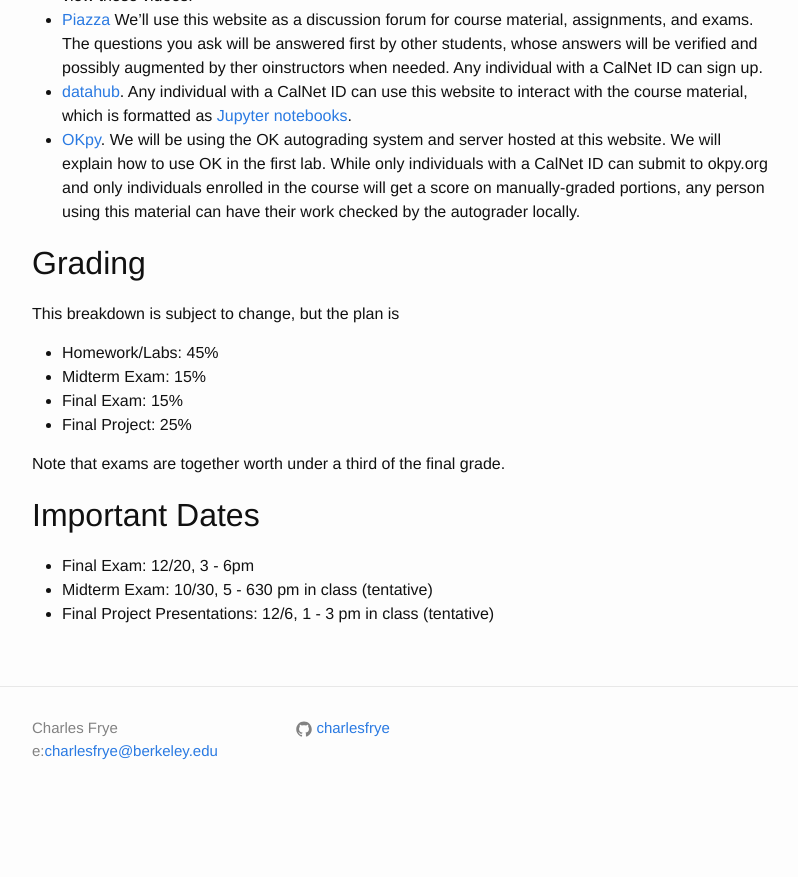
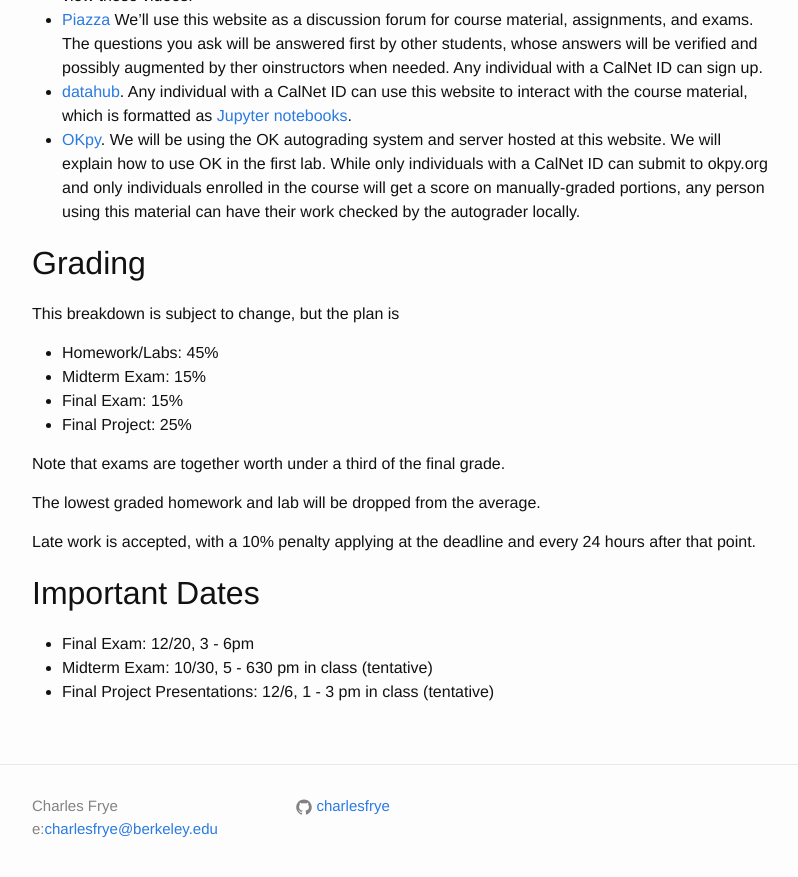
Before and after one commit to charlesfrye/psych101d, a Jekyll site: the page built from info.md, in a window 1280 px wide and 900 px high, scrolled down 783 px. Shown: the top 877 px of the window, without its empty margins (238-1036 px from the left). Built offline with Jekyll 4.4.1, drawn with Linux system fonts in a browser that asks for light colours; before the commit the page ends 1605 px from its top, so only the background shows below that.

Commit message:
adds more to the grading policies of the hws/labs

```diff
--- a/info.md
+++ b/info.md
@@ -56,6 +56,11 @@
 
 Note that exams are together worth under a third of the final grade.
 
+The lowest graded homework and lab will be dropped from the average.
+
+Late work is accepted, with a 10% penalty applying at the deadline
+and every 24 hours after that point.
+
 ## Important Dates
 
 - Final Exam: 12/20, 3 - 6pm
```
